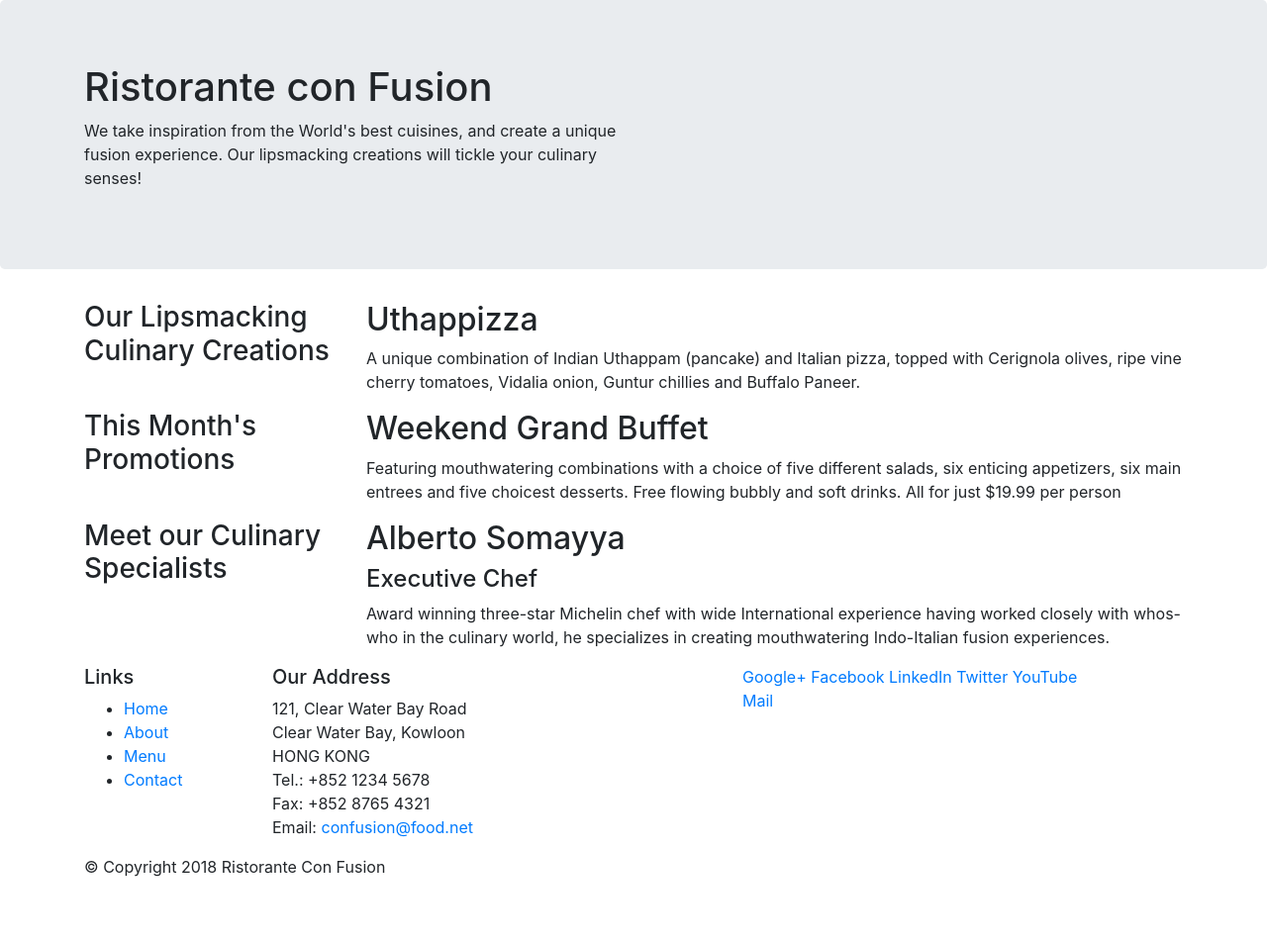
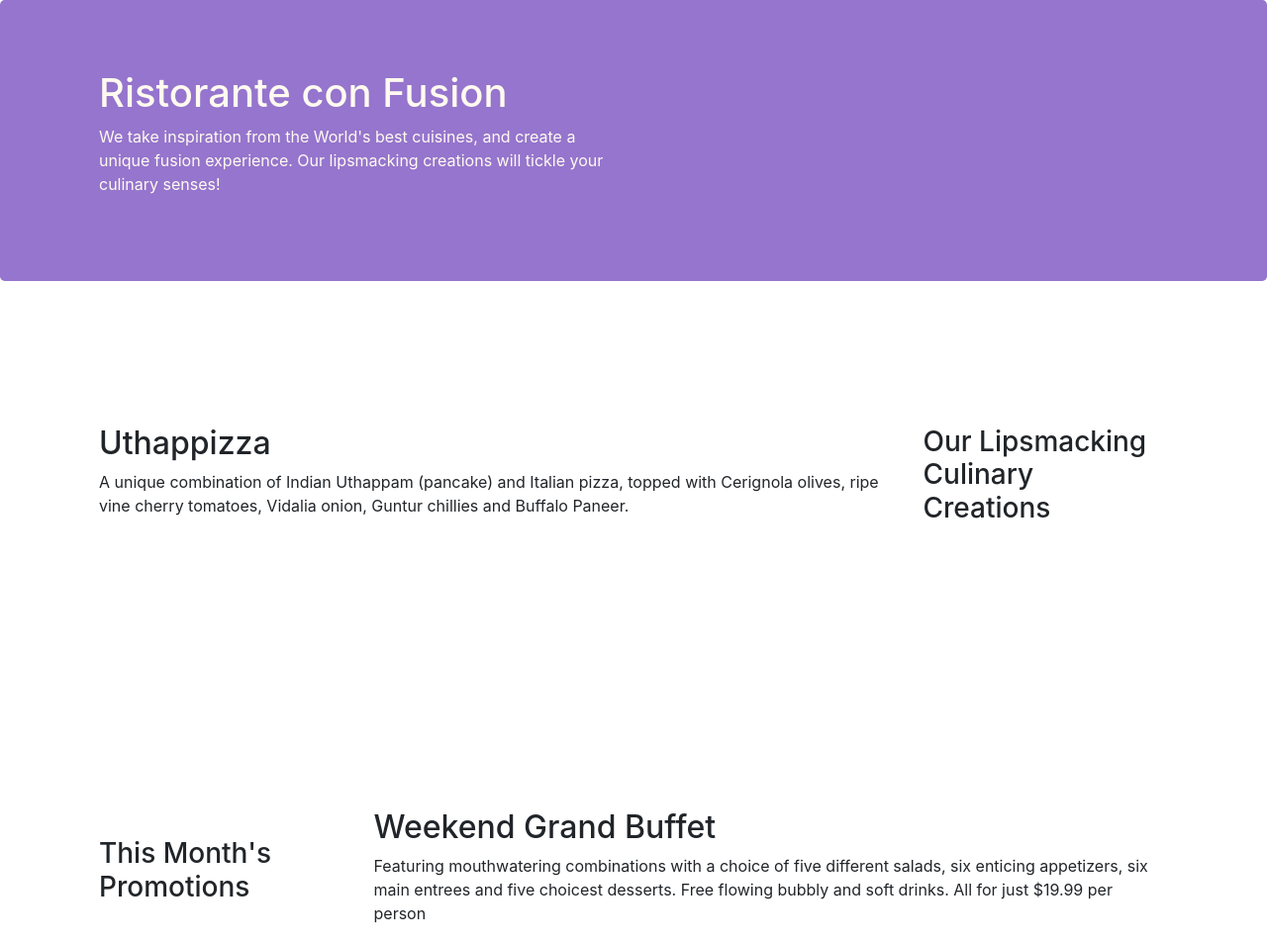
Before and after one commit to cherrybodey/btproject, a website: page index.html in a window 1280 px wide. Shown: the top 954 px of the page at 99% size. Before the commit the page ends 904 px from the top, so only its background shows below. Drawn offline with nearby package versions, Linux system fonts and the light colour scheme.

Commit message:
Assignment 1

```diff
--- /dev/null
+++ b/css/styles.css
@@ -0,0 +1,31 @@
+.row-header {
+    margin: 0px auto;
+    padding: 0px auto;
+}
+
+.row-content {
+    margin: 0px auto;
+    padding: 50px 0px 50px 0px;
+    border: 0px ridge;
+    min-height: 400px;
+}
+
+.footer {
+    background-color: #9575CD;
+    margin: 0px auto;
+    padding: 20px 0px 20px 0px;
+    color: #0f0f00;
+}
+
+.jumbotron {
+    padding: 70px 30px 70px 30px;
+    margin: 0px auto;
+    background-color: #9575CD;
+    color: floralwhite;
+}
+
+.address {
+    font-size: 80%;
+    margin: 0px;
+    color: #0f0f00;
+}
--- a/index.html
+++ b/index.html
@@ -9,17 +9,18 @@
 
     <!-- Bootstrap CSS -->
     <link rel="stylesheet" href="node_modules/bootstrap/dist/css/bootstrap.min.css">
-    <title>Ristorante Con Fusion</title>
+    <link rel="stylesheet" href="css/styles.css">
+    <title>Ristorante con Fusion</title>
 </head>
 
 <body>
 
     <header class="jumbotron">
         <div class="container">
-            <div class="row">
+            <div class="row row-header">
                 <div class="col-12 col-sm-6">
                     <h1>Ristorante con Fusion</h1>
-                    <p>We take inspiration from the World's best cuisines, and create a unique fusion experience. Our lipsmacking creations will tickle your culinary senses!</p>
+                    <p class="d-none d-sm-block">We take inspiration from the World's best cuisines, and create a unique fusion experience. Our lipsmacking creations will tickle your culinary senses!</p>
                 </div>
                 <div class="col-12 col-sm">
                 </div>
@@ -28,45 +29,45 @@
     </header>
 
     <div class="container">
-        <div class="row">
-            <div class="col-12 col-sm-4 col-md-3">
+        <div class="row row-content align-items-center">
+            <div class="col-12 col-sm-4 order-sm-last col-md-3">
                 <h3>Our Lipsmacking Culinary Creations</h3>
             </div>
-            <div class="col-12 col-sm col-md">
+            <div class="col col-sm order-sm-first col-md">
                 <h2>Uthappizza</h2>
-                <p>A unique combination of Indian Uthappam (pancake) and Italian pizza, topped with Cerignola olives, ripe vine cherry tomatoes, Vidalia onion, Guntur chillies and Buffalo Paneer.</p>
+                <p class="d-none d-sm-block">A unique combination of Indian Uthappam (pancake) and Italian pizza, topped with Cerignola olives, ripe vine cherry tomatoes, Vidalia onion, Guntur chillies and Buffalo Paneer.</p>
             </div>
         </div>
 
 
-        <div class="row">
+        <div class="row row-content align-items-center">
             <div class="col-12 col-sm-4 col-md-3">
                 <h3>This Month's Promotions</h3>
             </div>
             <div class="col-12 col-sm col-md">
                 <h2>Weekend Grand Buffet</h2>
-                <p>Featuring mouthwatering combinations with a choice of five different salads, six enticing appetizers, six main entrees and five choicest desserts. Free flowing bubbly and soft drinks. All for just $19.99 per person </p>
+                <p class="d-none d-sm-block">Featuring mouthwatering combinations with a choice of five different salads, six enticing appetizers, six main entrees and five choicest desserts. Free flowing bubbly and soft drinks. All for just $19.99 per person </p>
             </div>
         </div>
 
-        <div class="row">
-            <div class="col-12 col-sm-4 col-md-3">
+        <div class="row row-content align-items-center">
+            <div class="col-12 col-sm-4 order-sm-last col-md-3">
                 <h3>Meet our Culinary Specialists</h3>
             </div>
-            <div class="col-12 col-sm col-md">
+            <div class="col col-sm order-sm-first col-md">
                 <h2>Alberto Somayya</h2>
                 <h4>Executive Chef</h4>
-                <p>Award winning three-star Michelin chef with wide International experience having worked closely with whos-who in the culinary world, he specializes in creating mouthwatering Indo-Italian fusion experiences. </p>
+                <p class="d-none d-sm-block">Award winning three-star Michelin chef with wide International experience having worked closely with whos-who in the culinary world, he specializes in creating mouthwatering Indo-Italian fusion experiences. </p>
             </div>
         </div>
     </div>
 
-    <footer>
+    <footer class="footer">
         <div class="container">
             <div class="row">
-                <div class="col-4 col-sm-2">
+                <div class="col-4 offset-1 col-sm-2">
                     <h5>Links</h5>
-                    <ul>
+                    <ul class="list-unstyled">
                         <li><a href="#">Home</a></li>
                         <li><a href="#">About</a></li>
                         <li><a href="#">Menu</a></li>
@@ -84,8 +85,8 @@
 		              Email: <a href="mailto:confusion@food.net">confusion@food.net</a>
 		           </address>
                 </div>
-                <div class="col-12 col-sm-4">
-                    <div>
+                <div class="col-12 col-sm-4 align-self-center">
+                    <div class="text-center">
                         <a href="http://google.com/+">Google+</a>
                         <a href="http://www.facebook.com/profile.php?id=">Facebook</a>
                         <a href="http://www.linkedin.com/in/">LinkedIn</a>
@@ -95,7 +96,7 @@
                     </div>
                 </div>
            </div>
-           <div class="row">
+           <div class="row justify-content-center">
             <div class="col-auto">
                 <p>© Copyright 2018 Ristorante Con Fusion</p>
                 </div>
```
Also changed, not shown: aboutus.html (added, +110 -0 lines).
